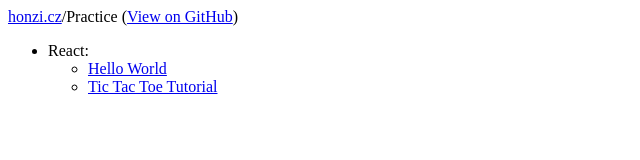
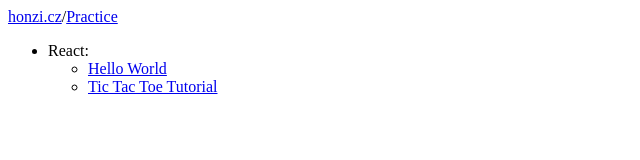
Before and after one commit to honzi/practice, a plain HTML site: page index.htm in a window 1280 px wide. Shown: the whole page, without its empty margins (0-640 px from the left). Drawn offline with Linux system fonts and the light colour scheme.

Commit message:
simplified github link

```diff
--- a/index.htm
+++ b/index.htm
@@ -2,9 +2,9 @@
 <meta charset=utf-8>
 <meta content="width=device-width,initial-scale=1" name=viewport>
 <title>Honzi's Practice Repository</title>
-<link href=../../common/css/writings.css rel=stylesheet>
+<link href=../common/css/writings.css rel=stylesheet>
 
-<a href=../index.htm>honzi.cz</a>/Practice (<a class=external href=https://github.com/honzi/practice rel=noopener>View on GitHub</a>)
+<a href=../index.htm>honzi.cz</a>/<a class=external href=https://github.com/honzi/practice rel=noopener>Practice</a>
 <ul>
   <li>React:<ul>
     <li><a href=react/helloworld/index.htm>Hello World</a>
```
